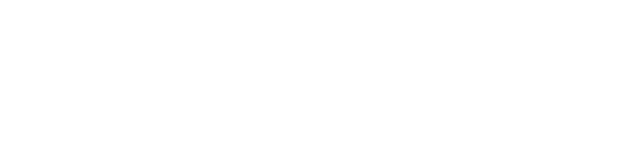
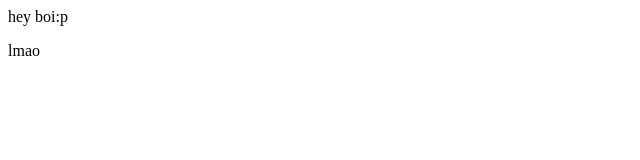
Before and after one commit to kunal1244/git_test, a website: page index.html in a window 1280 px wide. Shown: the whole page, without its empty margins (0-640 px from the left). Drawn offline with Linux system fonts and the light colour scheme.

Commit message:
second commit

```diff
--- a/index.html
+++ b/index.html
@@ -1 +1,2 @@
-<html><head><title>Hey</title></head></html>
+<html><head><title>Hey</title></head>
+<p>hey boi:p</p><p>lmao</p></html>
```
Also changed, not shown: package.json (added, +24 -0 lines), 2 other files.
